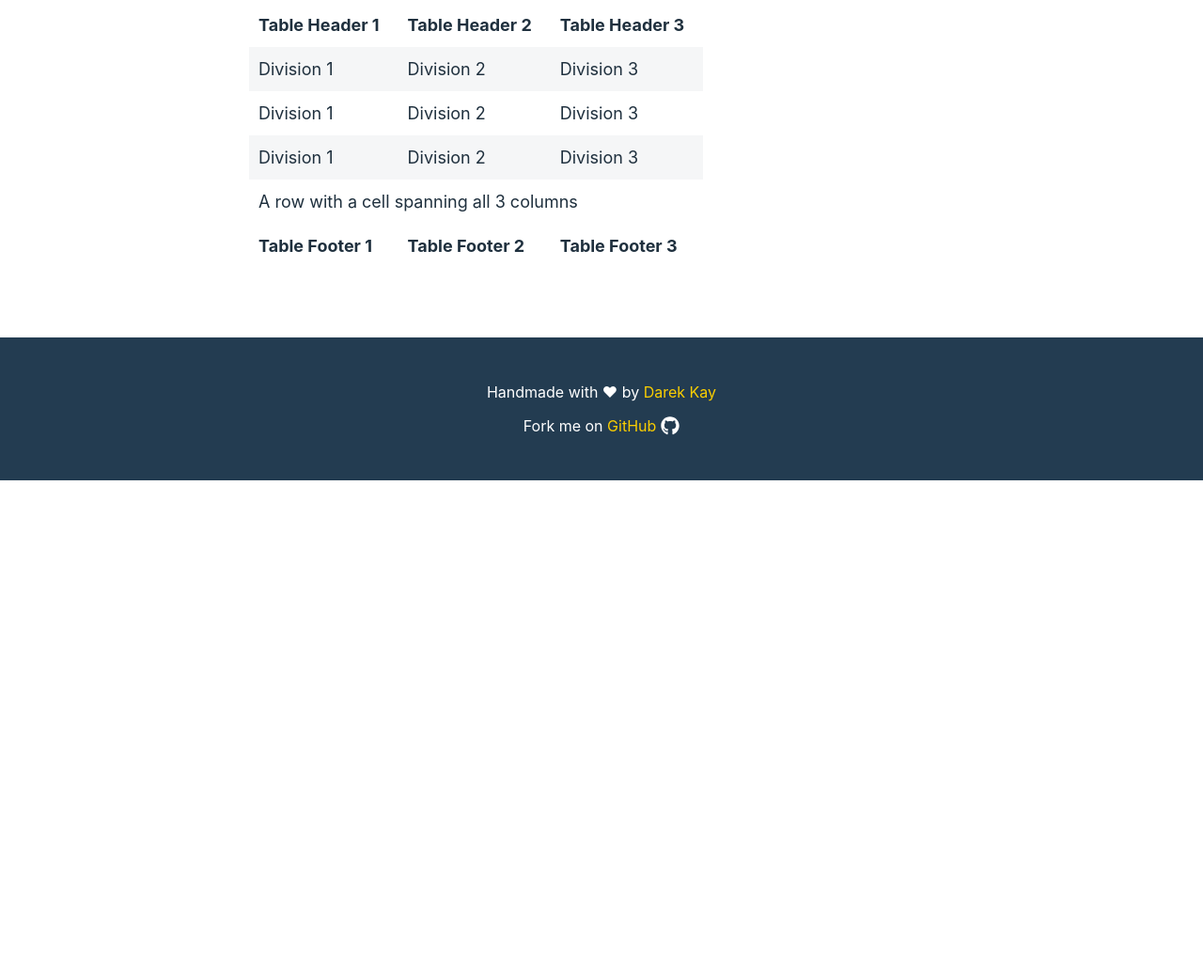
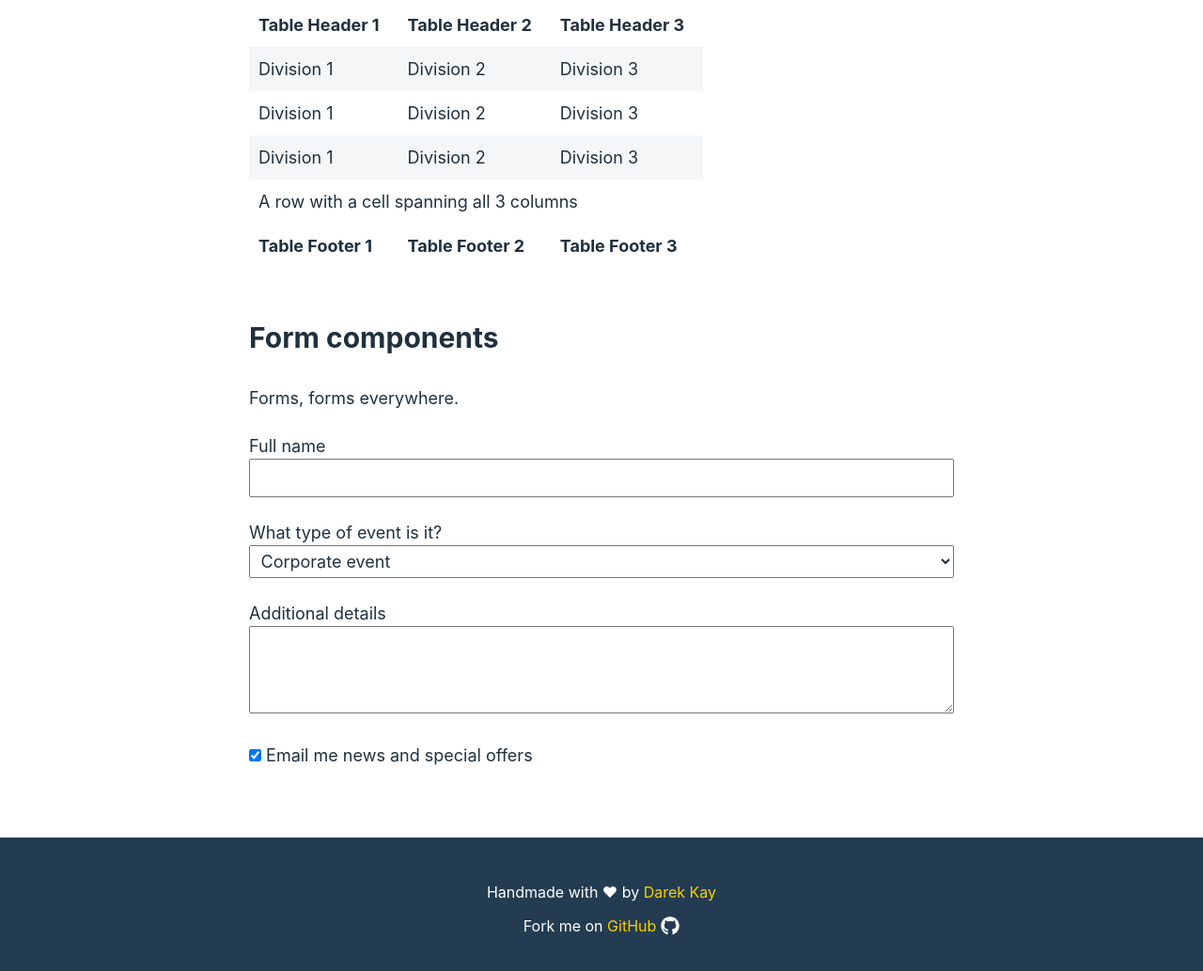
Before and after one commit to darekkay/darekkay-styles, a website: page public/style-guide.html in a window 1280 px wide. Shown: the part 5574-6607 px from the top of the page at 94% size. Before the commit the page ends 6085 px from the top, so only its background shows below. Drawn offline with Linux system fonts and the light colour scheme; files that its build step writes are made by us from their sources.

Commit message:
Include form components

```diff
--- a/public/style-guide.html
+++ b/public/style-guide.html
@@ -309,6 +309,38 @@
           </tr>
         </tfoot>
       </table>
+
+      <h2>Form components</h2>
+
+      <p>Forms, forms everywhere.</p>
+      <p>
+        <label>
+          <span>Full name</span>
+          <input type="text" class="w-full" placeholder="" />
+        </label>
+      </p>
+      <p>
+        <label>
+          <span>What type of event is it?</span>
+          <select class="w-full">
+            <option>Corporate event</option>
+            <option>Wedding</option>
+            <option>Birthday</option>
+            <option>Other</option>
+          </select>
+        </label>
+      <p>
+        <label>
+          <span>Additional details</span>
+          <textarea class="w-full" rows="3"></textarea>
+        </label>
+      </p>
+      <p>
+        <label class="inline-flex items-center">
+          <input type="checkbox" checked />
+          <span>Email me news and special offers</span>
+        </label>
+      </p>
     </main>
 
     <footer class="inverted">
```
Also changed, not shown: README.md, dist/style-guide.html.
